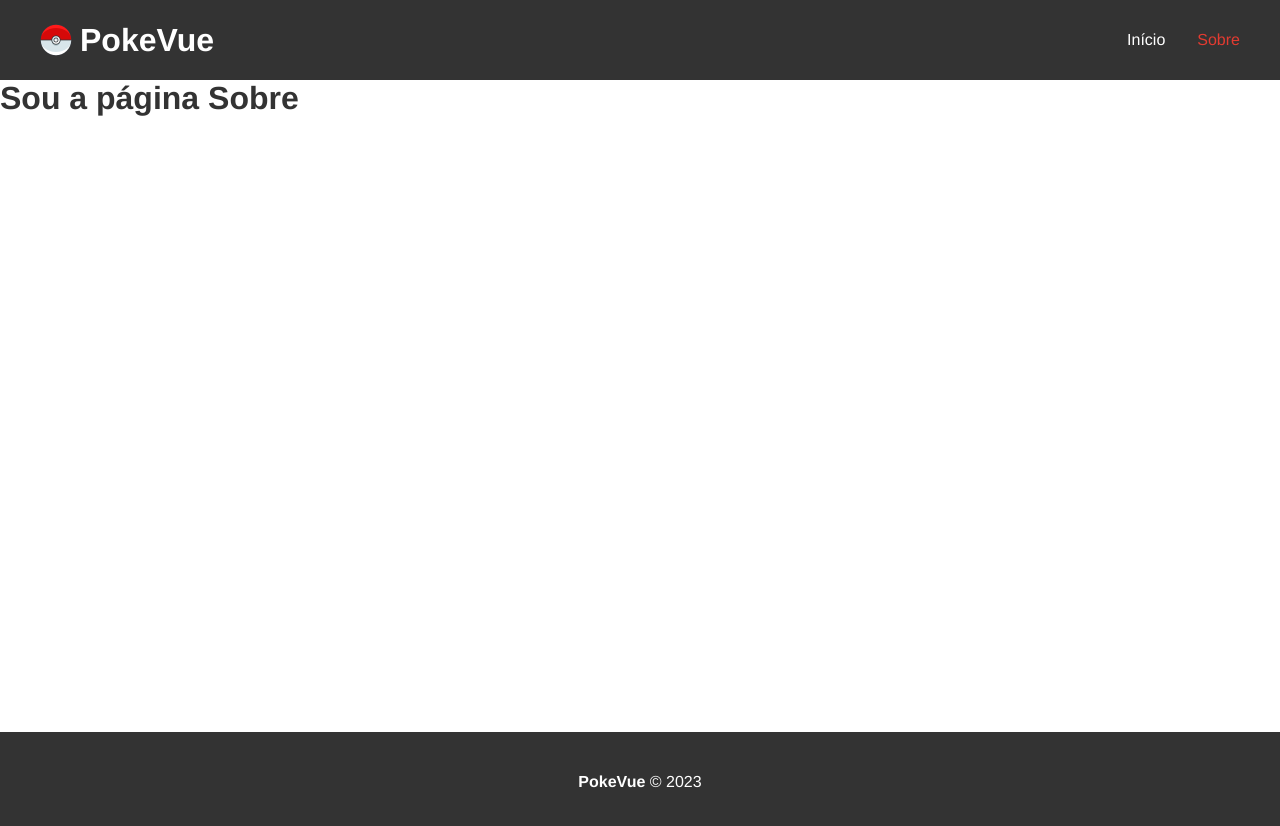
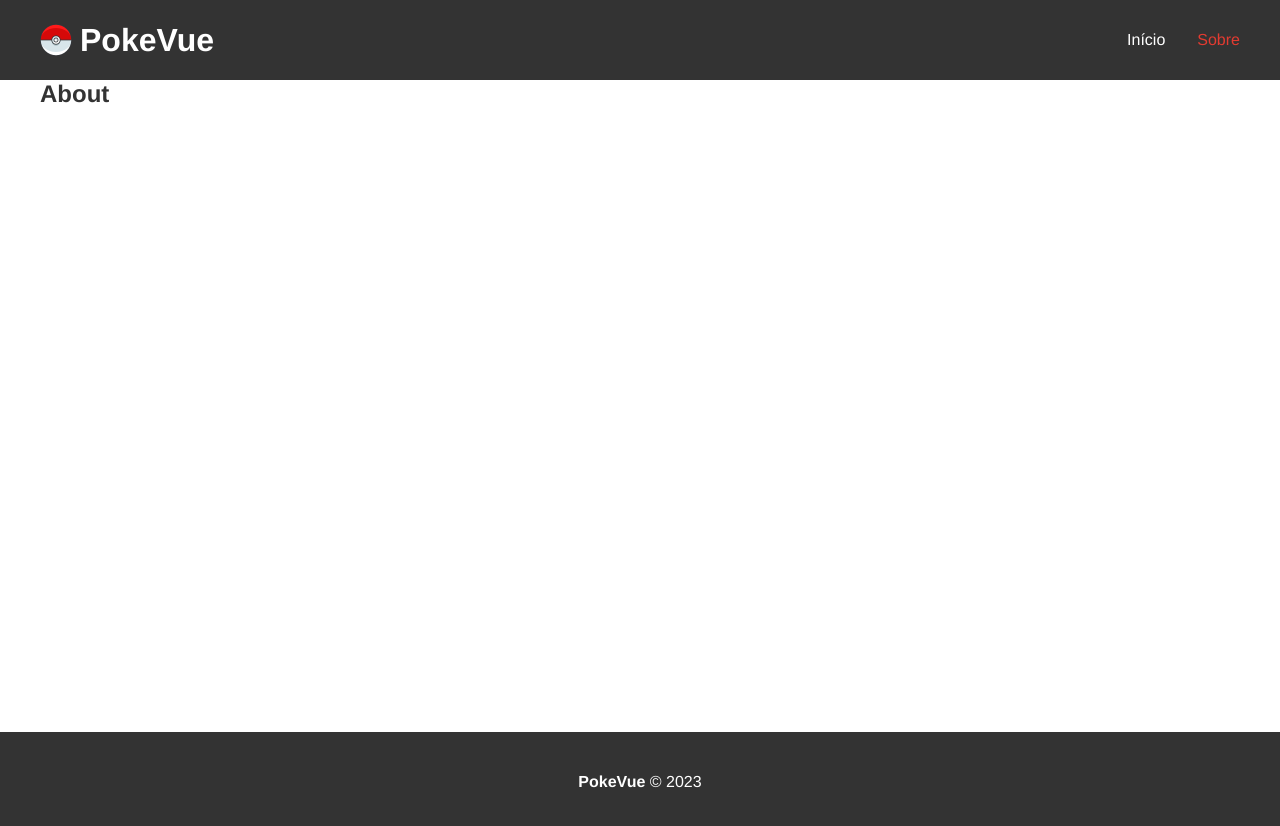
Before and after one commit to LucasBargas/pokevue, a Vue app: page /sobre in a window 1280 px wide. Shown: the top 826 px of the page. Built offline with nearby package versions, Linux system fonts and the light colour scheme.

Commit message:
Homepage loading - fixed

```diff
--- a/src/views/AboutView.vue
+++ b/src/views/AboutView.vue
@@ -1,5 +1,33 @@
-<script setup></script>
+<script setup>
+import {reactive} from 'vue'
+import AppContainer from '../components/AppContainer.vue';
+import notFoundIcon from '../assets/images/404.png';
+import AppLoading from '../components/AppLoading.vue';
+
+const state = reactive({isLoading: false});
+
+state.isLoading = true;
+setTimeout(() => {
+  state.isLoading = false;
+}, 500);
+</script>
 
 <template>
-  <h1>Sou a página Sobre</h1>
+  <section class="about">
+    <div v-if="state.isLoading">
+      <AppLoading />
+    </div>
+
+    <AppContainer v-else>
+      <div class="about-wrapper">
+        <h2>About</h2>
+      </div>
+    </AppContainer>
+  </section>
 </template>
+
+<style scoped lang="scss">
+p {
+  color: red;
+}
+</style>
--- a/src/views/NotFoundView.vue
+++ b/src/views/NotFoundView.vue
@@ -9,7 +9,7 @@ const state = reactive({isLoading: false});
 state.isLoading = true;
 setTimeout(() => {
   state.isLoading = false;
-}, 1000);
+}, 500);
 </script>
 
 <template>
```
